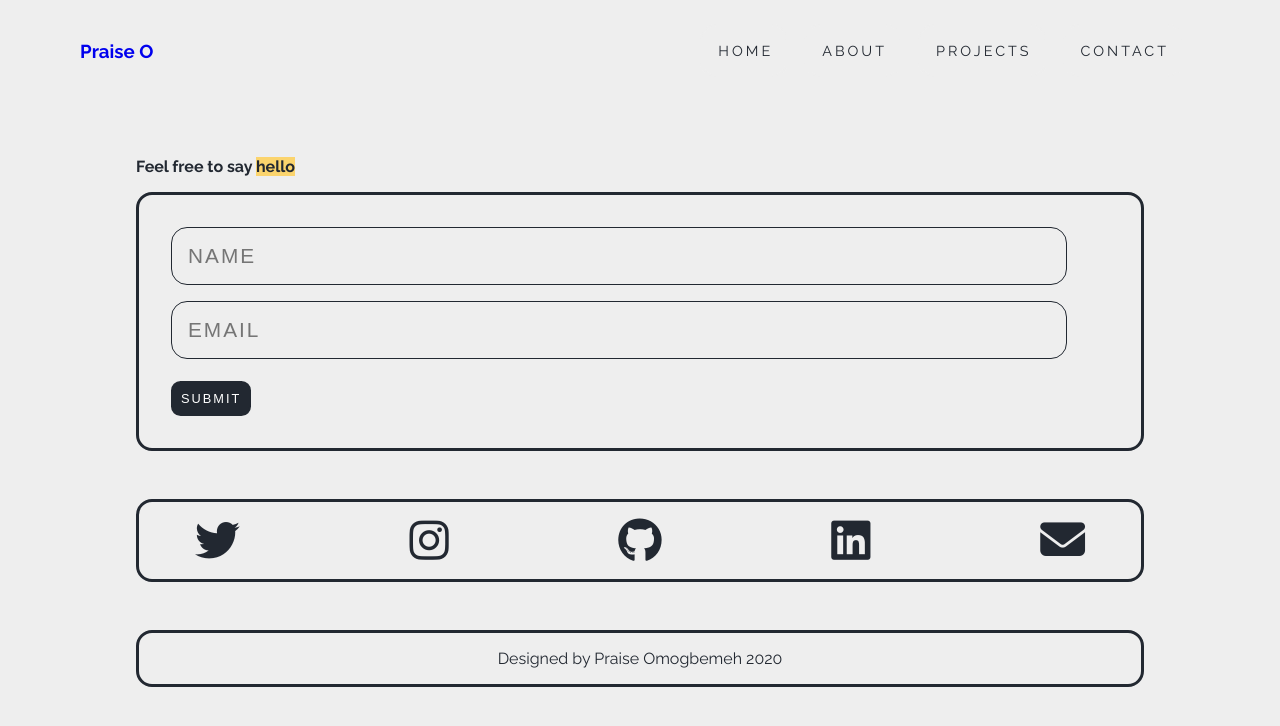
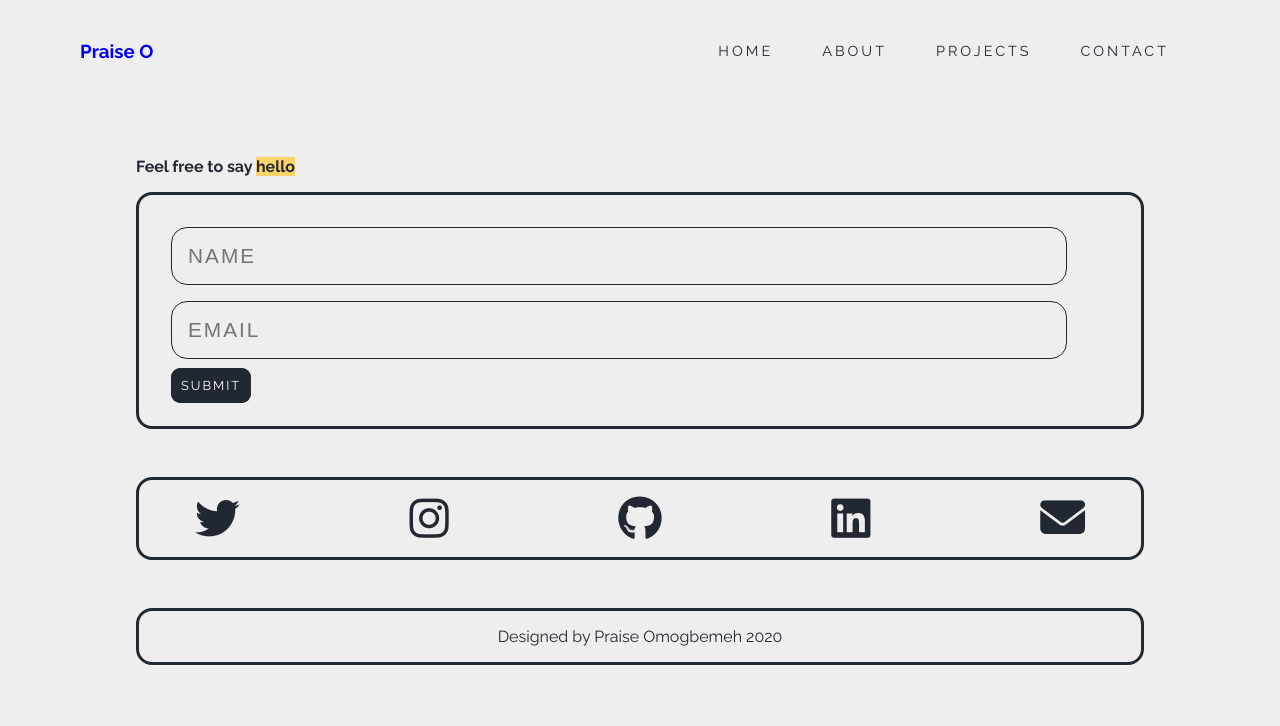
Before and after one commit to omogbemeh/portfolio, a React (Create React App) app in the folder client/: page /contact in a window 1280 px wide. Shown: the top 726 px of the page. Built offline with nearby package versions, Linux system fonts and the light colour scheme.

Commit message:
maintenance

```diff
--- a/client/src/App.css
+++ b/client/src/App.css
@@ -437,7 +437,7 @@ p {
     -o-transform: translateY(-25%);
 }
 
-.contact-form button {
+.contact-form a {
     padding: .5rem;
     font-size: .8rem;
     margin-top: .4rem;
--- a/client/src/components/contact/Contact.js
+++ b/client/src/components/contact/Contact.js
@@ -32,7 +32,7 @@ export const Contact = () => {
                                 <input onChange={e => {onChange(e)}} name='email' value={email} type="email" placeholder='Email'/>
                                 { email !== '' && <button onClick={e => setFormData({ ...formData, email: ''})}><i className="far fa-2x fa-times-circle"></i></button>                            }
                             </div>
-                            <button type='submit' className="btn about-btn">Submit</button>
+                            <a type='submit' className="btn about-btn">Submit</a>
                         </form>
                     </div>
                 </div>
```
